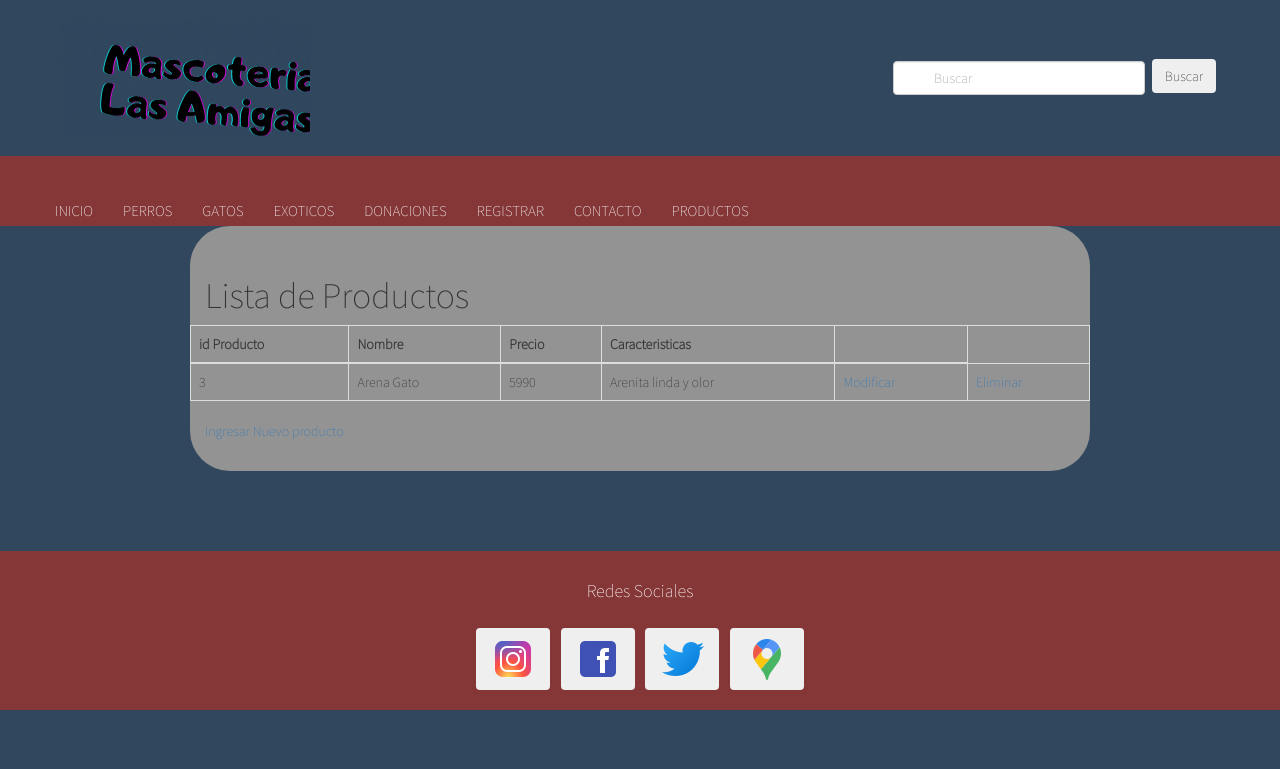
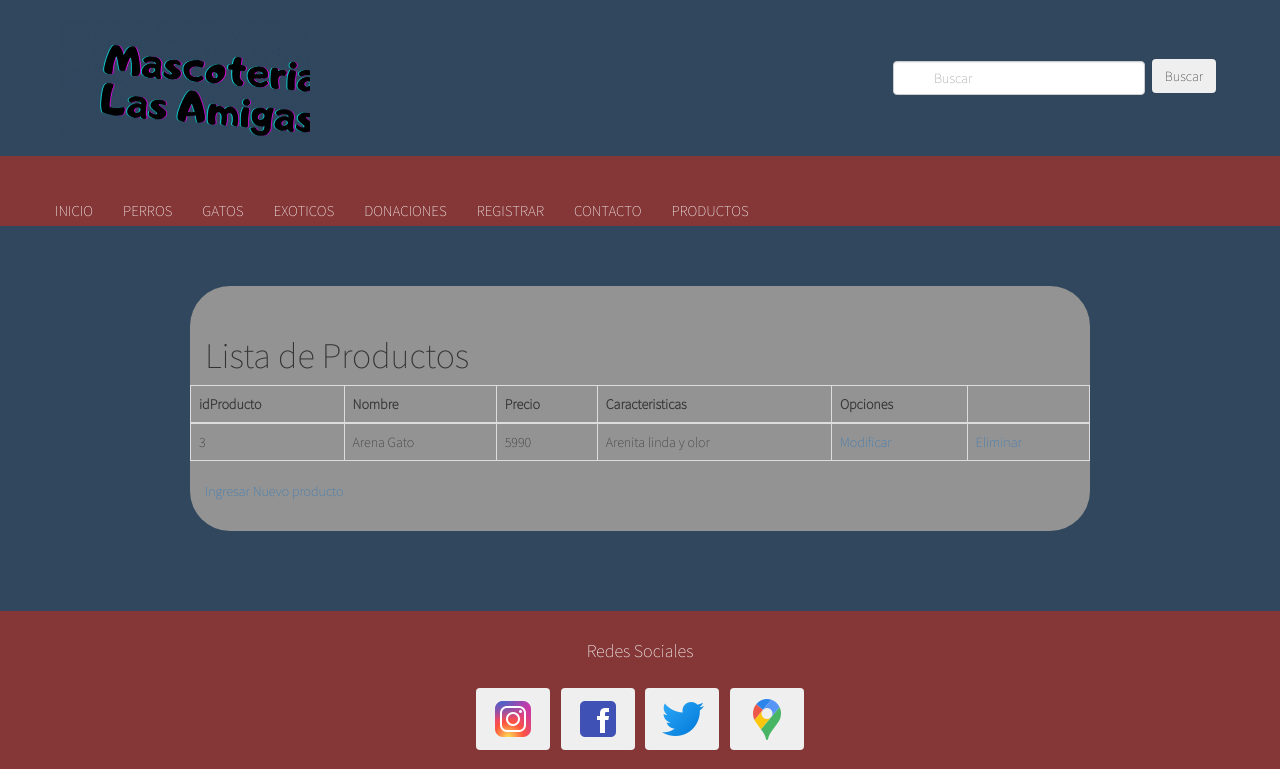
Before and after one commit to nicerri/Mascoteria, a Django app: page /ListaProductos in a window 1280 px wide. Shown: the top 769 px of the page. Run offline with Django 4.2, Linux system fonts and the light colour scheme; data comes from the database, SQL or seed files in the repository; both versions use the stored data as it was after the commit; some libraries are stand-ins or nearby versions.

Commit message:
Funciona

```diff
--- a/Proyecto2/core/models.py
+++ b/Proyecto2/core/models.py
@@ -3,17 +3,17 @@ from django.db import models
 # Create your models here.
 
 class Categoria(models.Model):
-    idCategoria = models.IntegerField(primary_key=True,verbose_name='IdCategorias')
+    idCategoria = models.IntegerField(primary_key=True,verbose_name='idCategorias')
     nombreCategoria = models.CharField(max_length=50,verbose_name='NombreCategorias')
 
     def __str__(self):
         return self.nombreCategoria
 
 class Producto(models.Model):
-    idProducto = models.CharField(max_length=6,primary_key=True, verbose_name='IdProducto')
+    idProducto = models.CharField(max_length=6,primary_key=True, verbose_name='idProducto')
     nombre = models.CharField(max_length=20, null=True, blank=True, verbose_name='Nombre')
     precio = models.CharField(max_length=20, verbose_name='Precio')
-    caracteristicas = models.CharField(max_length=20,null=True, blank=True, verbose_name='Caracteristicas')
+    caracteristicas = models.CharField(max_length=50,null=True, blank=True, verbose_name='Caracteristicas')
     categoria = models.ForeignKey(Categoria, on_delete=models.CASCADE)
 
     def __str__(self):
--- a/Proyecto2/core/templates/core/FormModProducto.html
+++ b/Proyecto2/core/templates/core/FormModProductos.html
@@ -77,6 +77,9 @@
 
         </div>
 <!-- Formulario -->
+<br>
+<br>
+<br>
         <div class="container">
             <div><h1>Crear Nuevo producto</h1></div>
         <div class="row">
--- a/Proyecto2/core/templates/core/FormProductos.html
+++ b/Proyecto2/core/templates/core/FormProductos.html
@@ -77,6 +77,9 @@
 
         </div>
 <!-- Formulario -->
+<br>
+<br>
+<br>
         <div class="container">
             <div><h1>Crear Productos</h1></div>
         <div class="row">
@@ -92,7 +95,7 @@
                 </div>
             </form>
         </div>
-        <a href="{% url 'ListaProductos' %}">Volver</a>
+        <a href="{% url 'ListaProductos'%}">Volver</a>
     </div>
 
 <!-- Redes Sociales -->
--- a/Proyecto2/core/templates/core/ListaProductos.html
+++ b/Proyecto2/core/templates/core/ListaProductos.html
@@ -14,7 +14,6 @@
         <script src="https://kit.fontawesome.com/f308d8c25e.js" crossorigin="anonymous"></script>
         <link rel="stylesheet" href="https://maxcdn.bootstrapcdn.com/bootstrap/3.4.1/css/bootstrap.min.css">
         <link rel="stylesheet" href="{% static 'core/css/estilos.css' %}">
-
 
 
     </head>
@@ -77,6 +76,9 @@
 
         </div>
 <!-- Lista-->
+<br>
+<br>
+<br>
         <div class="container">
             <div class="row">
                 <h1>Lista de Productos</h1>
@@ -86,10 +88,11 @@
                     <table class="table table-bordered" id="Productos">
                         <thead class="table-dark">
                             <tr>
-                                <th scope="col">id Producto</th>
+                                <th scope="col">idProducto</th>
                                 <th scope="col">Nombre</th>
                                 <th scope="col">Precio</th>
                                 <th scope="col">Caracteristicas</th>
+                                <th scope="col">Opciones</th>
                                 <th scope="col"></th>
                             </tr>
                         </thead>
--- a/Proyecto2/core/urls.py
+++ b/Proyecto2/core/urls.py
@@ -24,7 +24,7 @@ urlpatterns = [
     path('BandanasPerros', BandanasPerros,name="BandanasPerros"),
     path('BandanasGatos', BandanasGatos,name="BandanasGatos"),
     path('ListaProductos', ListaProductos, name="ListaProductos"),
-    path('FormProductos/<id>', FormProductos, name="FormProductos"),
+    path('FormProductos', FormProductos, name="FormProductos"),
     path('FormModProductos/<id>', FormModProductos, name="FormModProductos"),
     path('FormDelProductos/<id>', FormDelProductos, name="FormDelProductos"),
 
--- a/Proyecto2/core/views.py
+++ b/Proyecto2/core/views.py
@@ -1,6 +1,6 @@
 from django.shortcuts import render, redirect
+from core.forms import ProductoForm
 from .models import Producto
-from core.forms import ProductoForm
 # Create your views here.
 
 def Index(request):
@@ -31,36 +31,46 @@ def BandanasGatos(request):
     return render(request,'core/BandanasGatos.html')
 
 def ListaProductos(request):
-    producto= Producto.objects.all()
-    datos = {
-        'producto': producto
+    Productos =  Producto.objects.all() #select * from Producto
+    contexto = {
+        'producto': Productos
     }
-    return render(request, 'core/ListaProductos.html', datos)
+    return render(request,"core/ListaProductos.html", contexto)
 
 def FormProductos(request):
-    contexto={
+    datos = {
         'form': ProductoForm()
     }
-    if request.method=='POST':
-        formulario=ProductoForm(request.POST)
-        if formulario.is_valid:
-            formulario.save()
-            contexto['mensaje']="Guardados Correctamente"
-    return render(request,'core/FormProductos.html', contexto)
+    if request.method == 'POST':
+        formulario = ProductoForm(request.POST)
 
-def FormModProductos(request,id):
-    producto= Producto.objects.get(idProducto=id)
-    contexto={
-        'form': ProductoForm(instance=producto)
+        if formulario.is_valid():
+            formulario.save() #insert a la BD
+            datos['mensaje'] = 'Se guardó el producto'
+        else:
+            datos['mensaje'] = 'NO se guardó el producto'
+
+    return render(request,"core/FormProductos.html", datos)
+
+def FormModProductos(request, id):
+    producto = Producto.objects.get(idProducto = id)
+
+    datos = {
+        'form': ProductoForm(instance = producto)
     }
-    if request.method=='POST':
-        formulario=ProductoForm(data=request.POST, instance=producto)
-        if formulario.is_valid:
-            formulario.save()
-            contexto['mensaje']="Modificado Correctamente"
-    return render(request,'core/FormModProductos.html', contexto)
 
-def FormDelProductos(request,id):
-    producto= Producto.objects.get(idProducto=id)
-    producto.delete()
+    if request.method == 'POST':
+        formulario = ProductoForm(data = request.POST, instance = producto)
+
+        if formulario.is_valid():
+            formulario.save() #modificar a la BD
+            datos['mensaje'] = 'Se modificó el producto'
+        else:
+            datos['mensaje'] = 'NO se modificó el producto'
+
+    return render(request,"core/FormModProductos.html", datos)
+
+def FormDelProductos(request, id):
+    productos = Producto.objects.get(idProducto = id)
+    productos.delete() #delete de la BD
     return redirect(to='ListaProductos')
```
Also changed, not shown: Proyecto2/core/migrations/0004_alter_categoria_idcategoria_and_more.py (added), Proyecto2/db.sqlite3.
